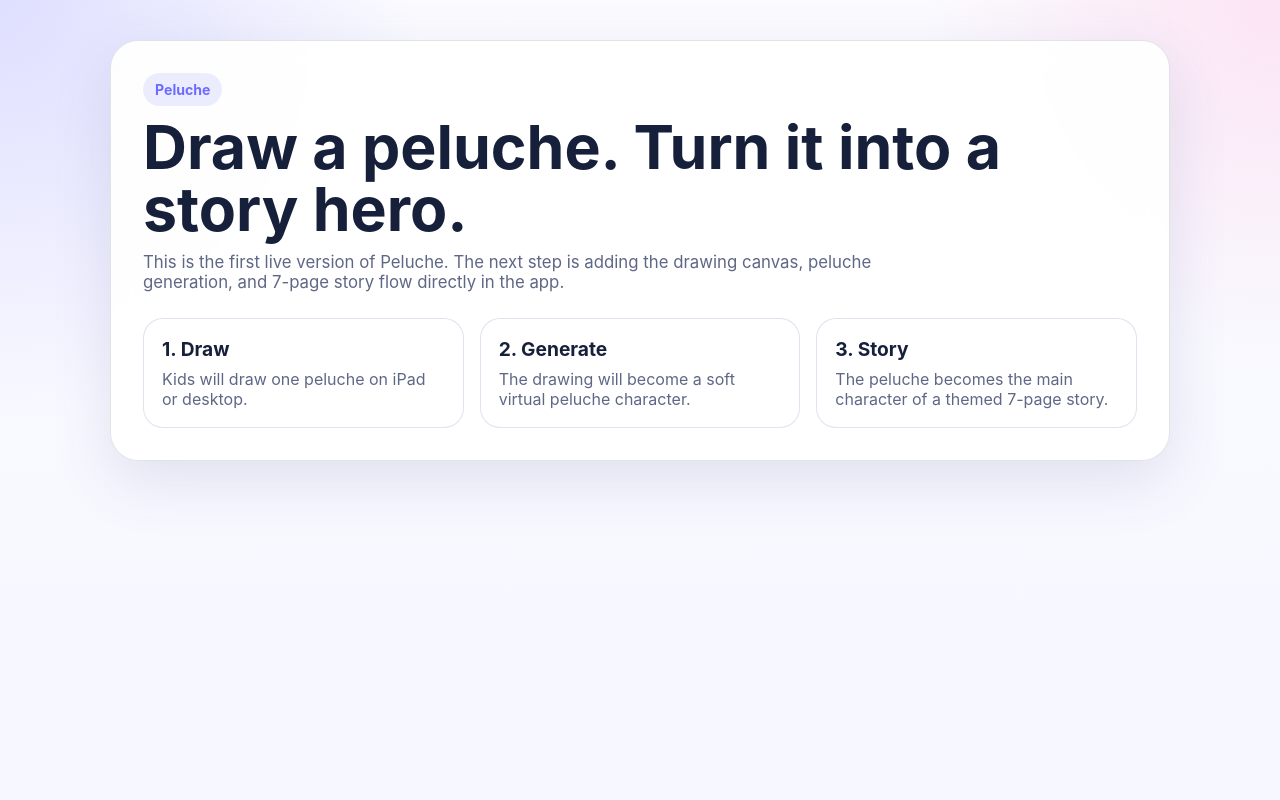
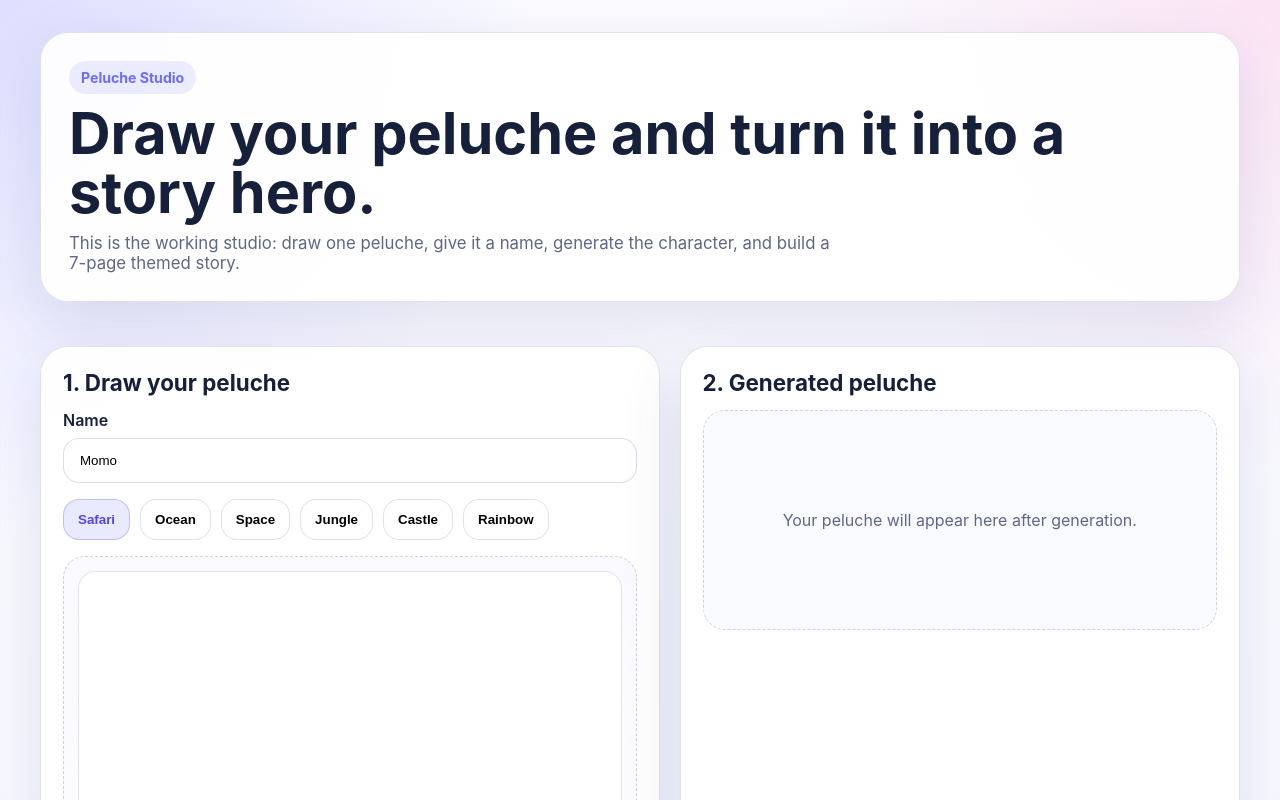
Before and after one commit to mimivanassche/Peluche, a Next.js app: page / in a window 1280 px wide. Shown: the top 800 px of the page. Built offline with nearby package versions, Linux system fonts and the light colour scheme.

Commit message:
Make studio the home page

```diff
--- a/app/page.tsx
+++ b/app/page.tsx
@@ -1,29 +1,5 @@
+import StudioPage from './studio/page';
+
 export default function HomePage() {
-  return (
-    <main className="page-shell">
-      <section className="hero-card">
-        <span className="eyebrow">Peluche</span>
-        <h1>Draw a peluche. Turn it into a story hero.</h1>
-        <p className="hero-copy">
-          This is the first live version of Peluche. The next step is adding the drawing canvas,
-          peluche generation, and 7-page story flow directly in the app.
-        </p>
-
-        <div className="feature-grid">
-          <article className="feature-card">
-            <h2>1. Draw</h2>
-            <p>Kids will draw one peluche on iPad or desktop.</p>
-          </article>
-          <article className="feature-card">
-            <h2>2. Generate</h2>
-            <p>The drawing will become a soft virtual peluche character.</p>
-          </article>
-          <article className="feature-card">
-            <h2>3. Story</h2>
-            <p>The peluche becomes the main character of a themed 7-page story.</p>
-          </article>
-        </div>
-      </section>
-    </main>
-  );
+  return <StudioPage />;
 }
```
